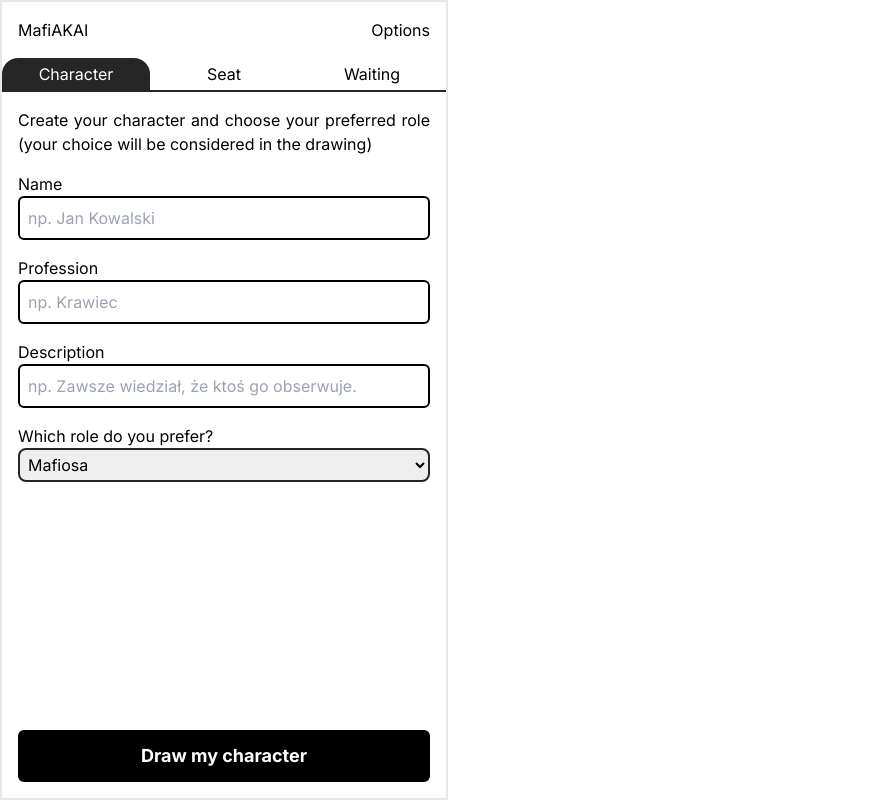
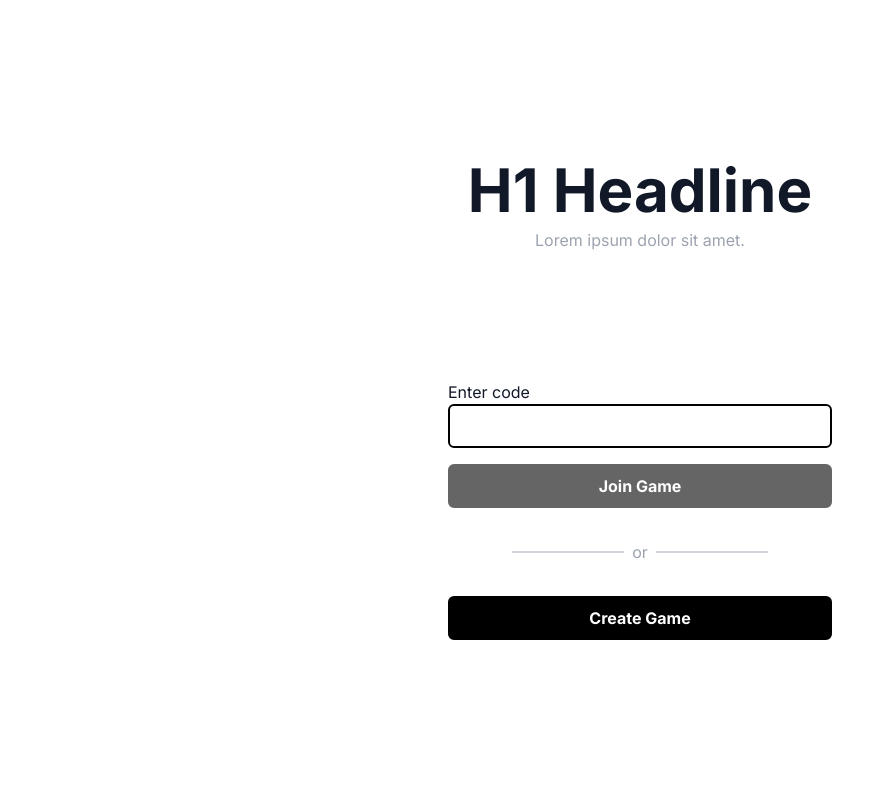
Before and after one commit to akai-org/mafiakai, a React (Vite) app in the folder client/: page / in a window 1280 px wide. Shown: the whole page, without its empty margins (0-893 px from the left). Built offline with nearby package versions, Linux system fonts and the light colour scheme.

Commit message:
Reverted MenuScreen display to default

```diff
--- a/client/src/App.tsx
+++ b/client/src/App.tsx
@@ -2,13 +2,12 @@ import { BrowserRouter, Route, Routes } from "react-router";
 
 import ConnectionProvider from "./ConnectionProvider";
 import { GameScreen, MenuScreen } from "@/pages";
-import Lobby from "./pages/Lobby";
 
 function App() {
   return (
     <BrowserRouter>
       <Routes>
-        <Route index element={<Lobby />} />
+        <Route index element={<MenuScreen />} />
 
         <Route
           path="room/:code"
```
